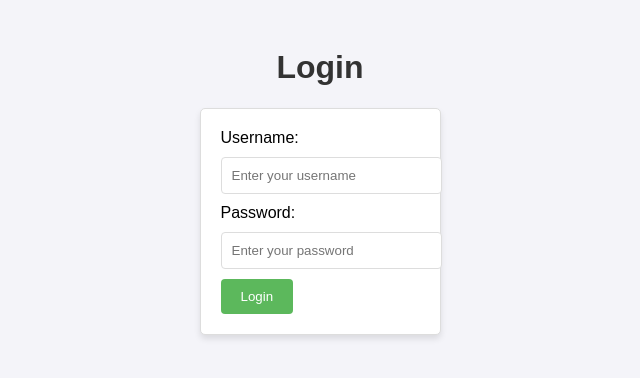
After one commit to sergeyblinov36/stream_test, a Flask app: page /login in a window 1280 px wide. The commit adds this page. Shown: the top 378 px of the page, without its empty margins (320-960 px from the left). Run offline with Flask 3, Linux system fonts and the light colour scheme; parts of the project's set-up code (start-up, migrations or seed data) failed here and were passed over.

Commit message:
log in page and redirect to my videos

```diff
--- a/app.py
+++ b/app.py
@@ -20,6 +20,9 @@ from routes.request_reset import request_reset_bp
 from routes.reset_password import reset_password_bp
 from static.limiter import limiter
 from routes.media_routes import media_bp
+from routes.my_videos import my_videos_bp
+
+
 
 
 
@@ -47,6 +50,7 @@ app.register_blueprint(admin_only_bp)
 app.register_blueprint(request_reset_bp)
 app.register_blueprint(reset_password_bp)
 app.register_blueprint(media_bp)
+app.register_blueprint(my_videos_bp, url_prefix='/media')
 
 
 
--- /dev/null
+++ b/models/__init__.py
@@ -0,0 +1,3 @@
+from .user import User, db
+from .video import Video
+from .stream_key import StreamKey, db
--- a/routes/auth_routes.py
+++ b/routes/auth_routes.py
@@ -1,9 +1,11 @@
-from flask import Blueprint, jsonify, request
+from flask import Blueprint, jsonify, request, render_template, session
 from models.user import User, db
 import jwt
 import datetime
 
 auth_bp = Blueprint('auth', __name__)
+
+# Register GET route to render the register page
 
 @auth_bp.route('/register', methods=['POST'])
 def register():
@@ -26,6 +28,14 @@ def register():
         return jsonify({'error': 'Invalid data'}), 400
 
 
+# Login GET route to render the login page
+
+@auth_bp.route('/login', methods=['GET'])
+def render_login_page():
+    return render_template('login.html')  # Render the login.html page
+
+# Login POST route to authenticate the user
+
 @auth_bp.route('/login', methods=['POST'])
 def login():
     data = request.json
@@ -34,6 +44,9 @@ def login():
 
     user = User.query.filter_by(username=username).first()
     if user and user.check_password(password):
+        session['user_id'] = user.id  # This is required for authentication
+        session['username'] = user.username  # Optional for convenience
+
         token = jwt.encode(
             {
                 'username': username,  # Include username in token
@@ -45,6 +58,6 @@ def login():
         )
 
         print(token)
-        return jsonify({'token': token}), 200
+        return jsonify({'token': token, 'redirect_url': '/media/my_videos'}), 200
     else:
         return jsonify({'error': 'Invalid credentials'}), 401
--- a/routes/media_routes.py
+++ b/routes/media_routes.py
@@ -2,6 +2,9 @@ from flask import Blueprint, request, jsonify
 import os
 from werkzeug.utils import secure_filename
 from flask import send_file
+from flask import session
+from models.video import Video
+from models.user import db
 
 
 media_bp = Blueprint('media', __name__, url_prefix='/media')
@@ -14,27 +17,18 @@ print(f"Upload folder: {UPLOAD_FOLDER}")  # Debug: Log the upload folder
 def allowed_file(filename):
     return '.' in filename and filename.rsplit('.', 1)[1].lower() in ALLOWED_EXTENSIONS
 
-# @media_bp.route('/upload', methods=['POST'])
-# def upload_file():
-#     if 'file' not in request.files:
-#         return jsonify({'error': 'No file part'}), 400
-
-#     file = request.files['file']
-#     if file.filename == '':
-#         return jsonify({'error': 'No selected file'}), 400
-
-#     if file and allowed_file(file.filename):
-#         filename = secure_filename(file.filename)
-#         filepath = os.path.join(UPLOAD_FOLDER, filename)
-#         file.save(filepath)
-#         return jsonify({'message': 'File uploaded successfully', 'filename': filename}), 201
-
-    # return jsonify({'error': 'Invalid file type'}), 400
+# Define the upload route
 
 @media_bp.route('/upload', methods=['POST'])
 def upload_file():
     print("Upload route accessed")  # Debug: Log that the route is reached
 
+    # Ensure the user is logged in
+    if 'user_id' not in session:
+        print("User not logged in")  # Debug: Log missing user session
+        return jsonify({'error': 'User not logged in'}), 401
+
+    # Check if the file exists in the request
     if 'file' not in request.files:
         print("No 'file' key in request.files")  # Debug: Log missing file
         return jsonify({'error': 'No file part'}), 400
@@ -47,14 +41,25 @@ def upload_file():
         return jsonify({'error': 'No selected file'}), 400
 
     if file and allowed_file(file.filename):
+        # Generate a secure filename and save the file
         filename = secure_filename(file.filename)
         filepath = os.path.join(UPLOAD_FOLDER, filename)
         print(f"Saving file to: {filepath}")  # Debug: Log file save path
         file.save(filepath)
+
+        # Link the file to the logged-in user
+        video = Video(filename=filename, user_id=session['user_id'])  # Associate with user
+        db.session.add(video)
+        db.session.commit()
+        print(f"Video saved in database: {filename}, User ID: {session['user_id']}")  # Debug
+
         return jsonify({'message': 'File uploaded successfully', 'filename': filename}), 201
 
     print("Invalid file type")  # Debug: Log invalid file type
     return jsonify({'error': 'Invalid file type'}), 400
+
+
+# Define the route to play a video
 
 @media_bp.route('/play/<filename>', methods=['GET'])
 def play_video(filename):
@@ -70,11 +75,16 @@ def play_video(filename):
 
     return jsonify({'error': 'File not found'}), 404
 
+# Define a test route
+
 @media_bp.route('/test', methods=['GET'])
 def test_route():
     return jsonify({'message': 'Route is working'})
 
-import os
+
+
+# Define a route to list uploaded videos
+
 
 @media_bp.route('/list_videos', methods=['GET'])
 def list_videos():
--- /dev/null
+++ b/static/scripts/login.js
@@ -0,0 +1,39 @@
+document.getElementById('loginForm').onsubmit = async function(event) {
+    event.preventDefault(); // Prevent the page from refreshing
+
+    const username = document.getElementById('username').value;
+    const password = document.getElementById('password').value;
+
+    try {
+        const response = await fetch('/login', {
+            method: 'POST',
+            headers: {
+                'Content-Type': 'application/json'
+            },
+            body: JSON.stringify({ username, password })
+        });
+
+        const data = await response.json();
+        const messageElement = document.getElementById('loginMessage');
+
+        if (response.status === 200) {
+            const token = data.token; // JWT token received
+            localStorage.setItem('authToken', token); // Save token locally
+
+            messageElement.style.color = 'green';
+            messageElement.textContent = 'Login successful! Redirecting...';
+
+            // Redirect to another page
+            setTimeout(() => {
+                window.location.href = '/media/my_videos'; // Replace with your target page
+            }, 1000);
+        } else {
+            // Display error message
+            messageElement.style.color = 'red';
+            messageElement.textContent = `Error: ${data.error}`;
+        }
+    } catch (error) {
+        console.error('Error during login:', error);
+        document.getElementById('loginMessage').textContent = 'An unexpected error occurred.';
+    }
+};
--- /dev/null
+++ b/static/style/login.css
@@ -0,0 +1,46 @@
+body {
+    font-family: Arial, sans-serif;
+    background-color: #f4f4f9;
+    text-align: center;
+    padding: 20px;
+}
+
+h1 {
+    color: #333;
+}
+
+form {
+    display: inline-block;
+    text-align: left;
+    background: #fff;
+    padding: 20px;
+    border: 1px solid #ddd;
+    border-radius: 5px;
+    box-shadow: 0px 4px 6px rgba(0, 0, 0, 0.1);
+}
+
+input {
+    width: 100%;
+    padding: 10px;
+    margin: 10px 0;
+    border: 1px solid #ddd;
+    border-radius: 4px;
+}
+
+button {
+    background-color: #5cb85c;
+    color: white;
+    padding: 10px 20px;
+    border: none;
+    border-radius: 4px;
+    cursor: pointer;
+}
+
+button:hover {
+    background-color: #4cae4c;
+}
+
+#loginMessage {
+    color: red;
+    margin-top: 10px;
+}
--- a/templates/index.html
+++ b/templates/index.html
@@ -9,6 +9,7 @@
 <body>
     <header>
         <h1>Welcome to the Streaming Platform</h1>
+        <a href="/login">Login</a>
     </header>
     <main>
         <section id="upload">
--- /dev/null
+++ b/templates/login.html
@@ -0,0 +1,22 @@
+<!DOCTYPE html>
+<html lang="en">
+<head>
+    <meta charset="UTF-8">
+    <meta name="viewport" content="width=device-width, initial-scale=1.0">
+    <title>Login</title>
+    <link rel="stylesheet" href="/static/style/login.css"> <!-- Link to external CSS -->
+</head>
+<body>
+    <h1>Login</h1>
+    <form id="loginForm">
+        <label for="username">Username:</label><br>
+        <input type="text" id="username" name="username" placeholder="Enter your username" required><br>
+        <label for="password">Password:</label><br>
+        <input type="password" id="password" name="password" placeholder="Enter your password" required><br>
+        <button type="submit">Login</button>
+    </form>
+    <p id="loginMessage"></p>
+
+    <script src="/static/scripts/login.js"></script> <!-- Link to external JavaScript -->
+</body>
+</html>
```
Also changed, not shown: models/video.py (added, +22 -0 lines), routes/my_videos.py (added, +14 -0 lines), static/scripts/scripts.js (+40 -29 lines).
